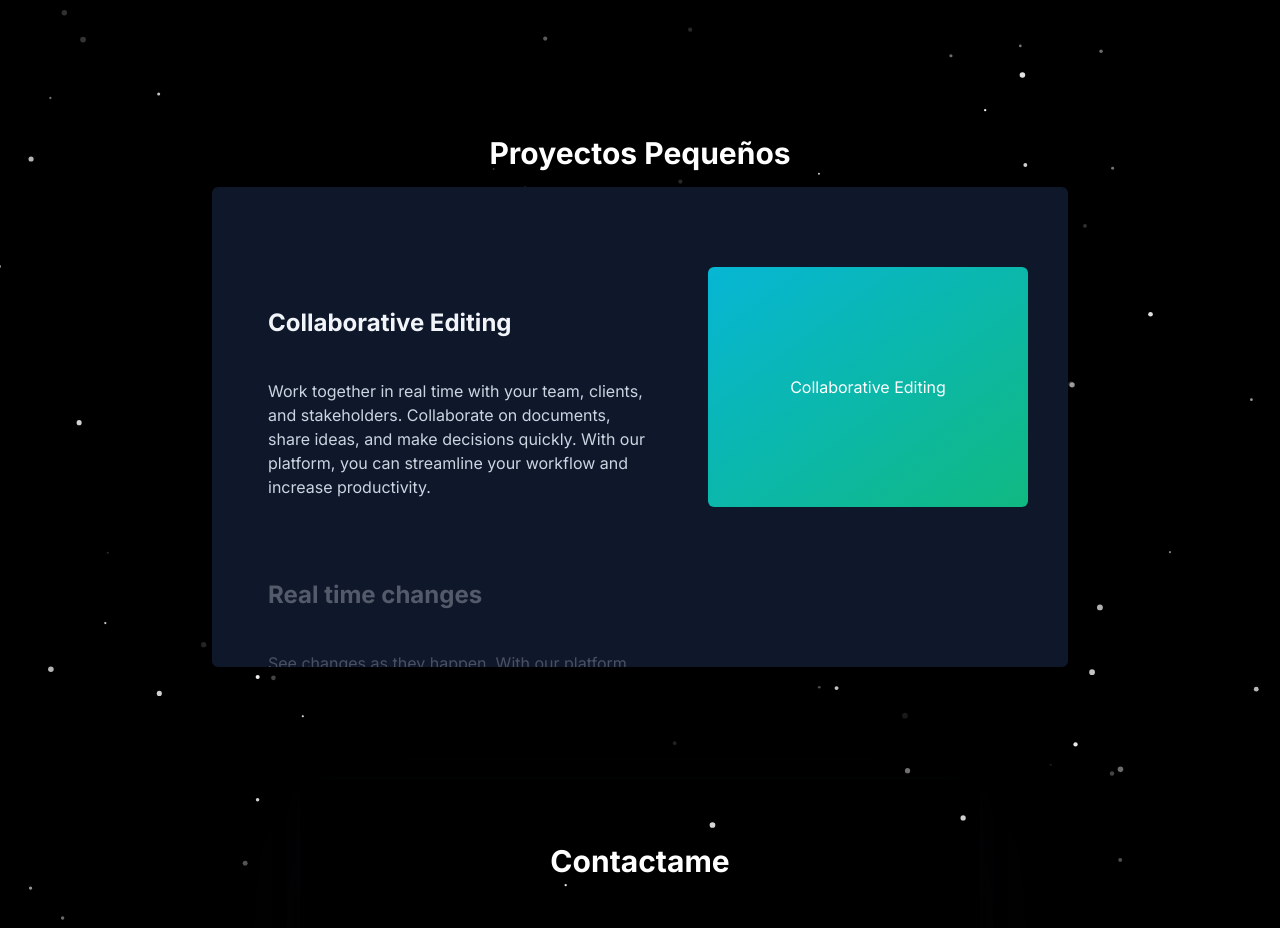
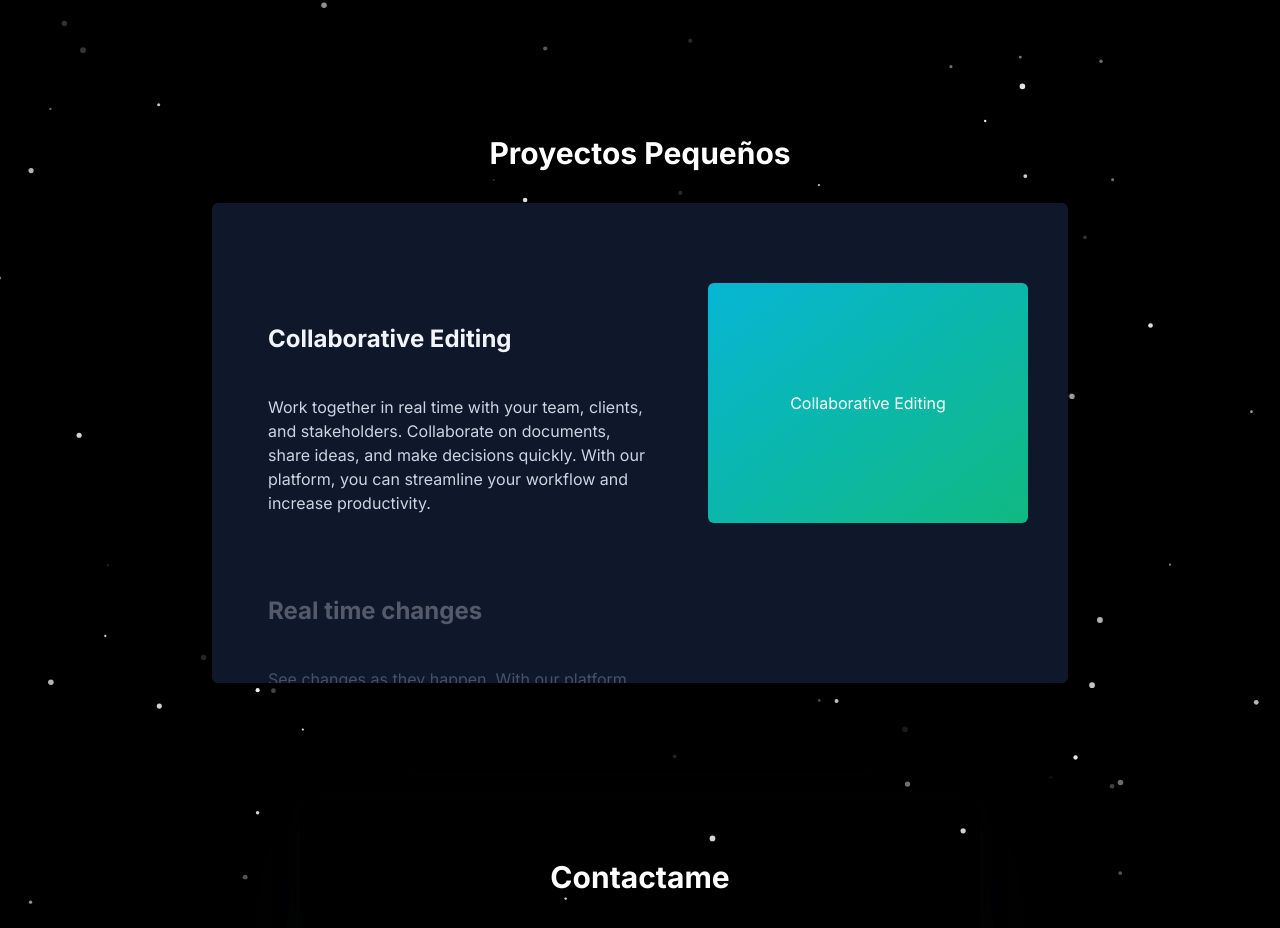
Before and after one commit to Facundo1414/myPortfolio, a Next.js app: page / in a window 1280 px wide. Shown: the part 2755-3683 px from the top of the page. Built offline with nearby package versions, Linux system fonts and the light colour scheme.

Commit message:
agregando padding a Projects

```diff
--- a/components/Projects.tsx
+++ b/components/Projects.tsx
@@ -54,7 +54,7 @@ const content = [
 const Projects = () => {
   return (
     <div id='proyectos-section'>
-      <h1 className="text-3xl font-bold text-center text-white mb-4">Proyectos Pequeños</h1>
+      <h1 className="text-3xl font-bold text-center text-white mb-8">Proyectos Pequeños</h1>
       <StickyScroll content={content}/>
     </div>
   )
```
